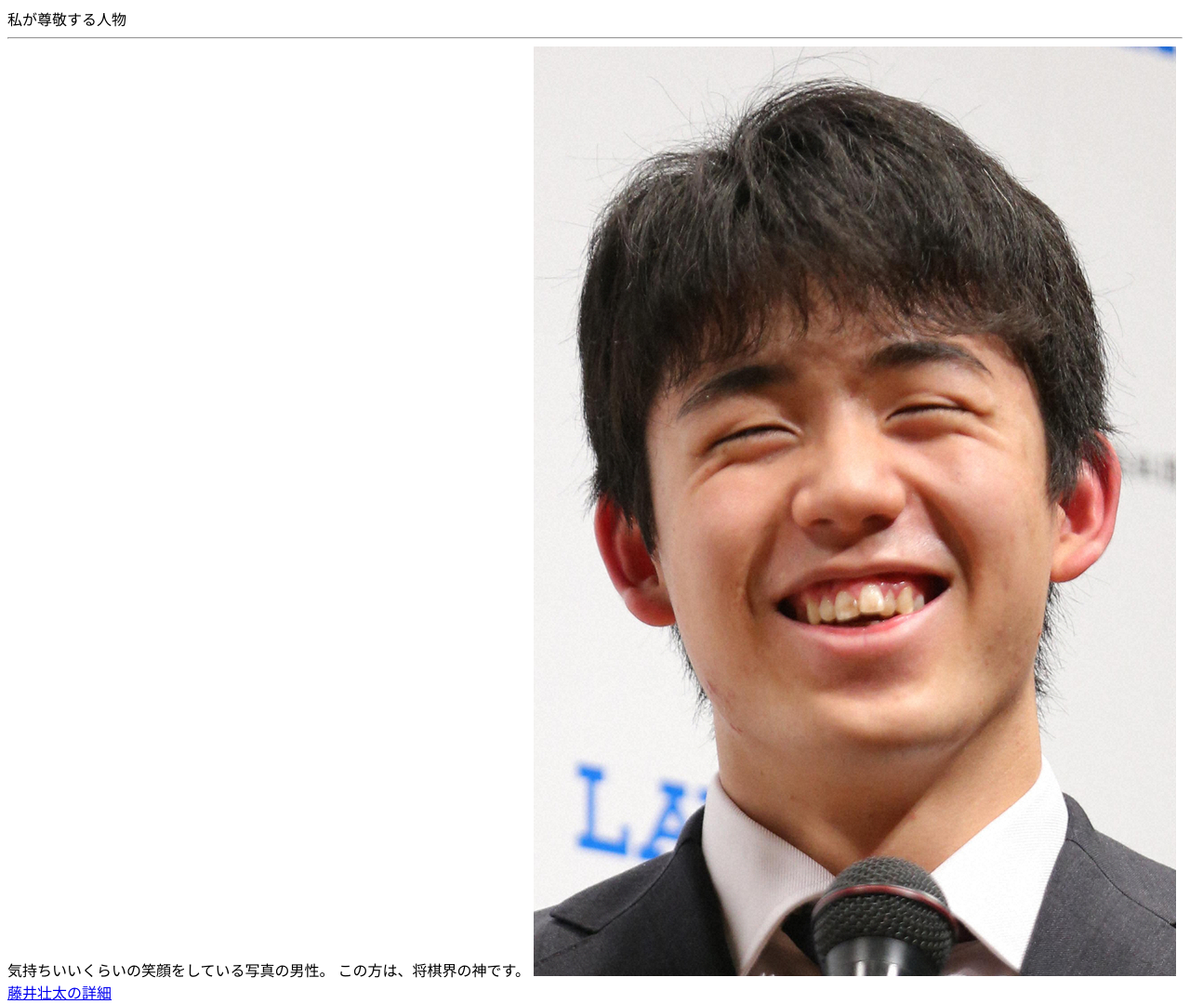
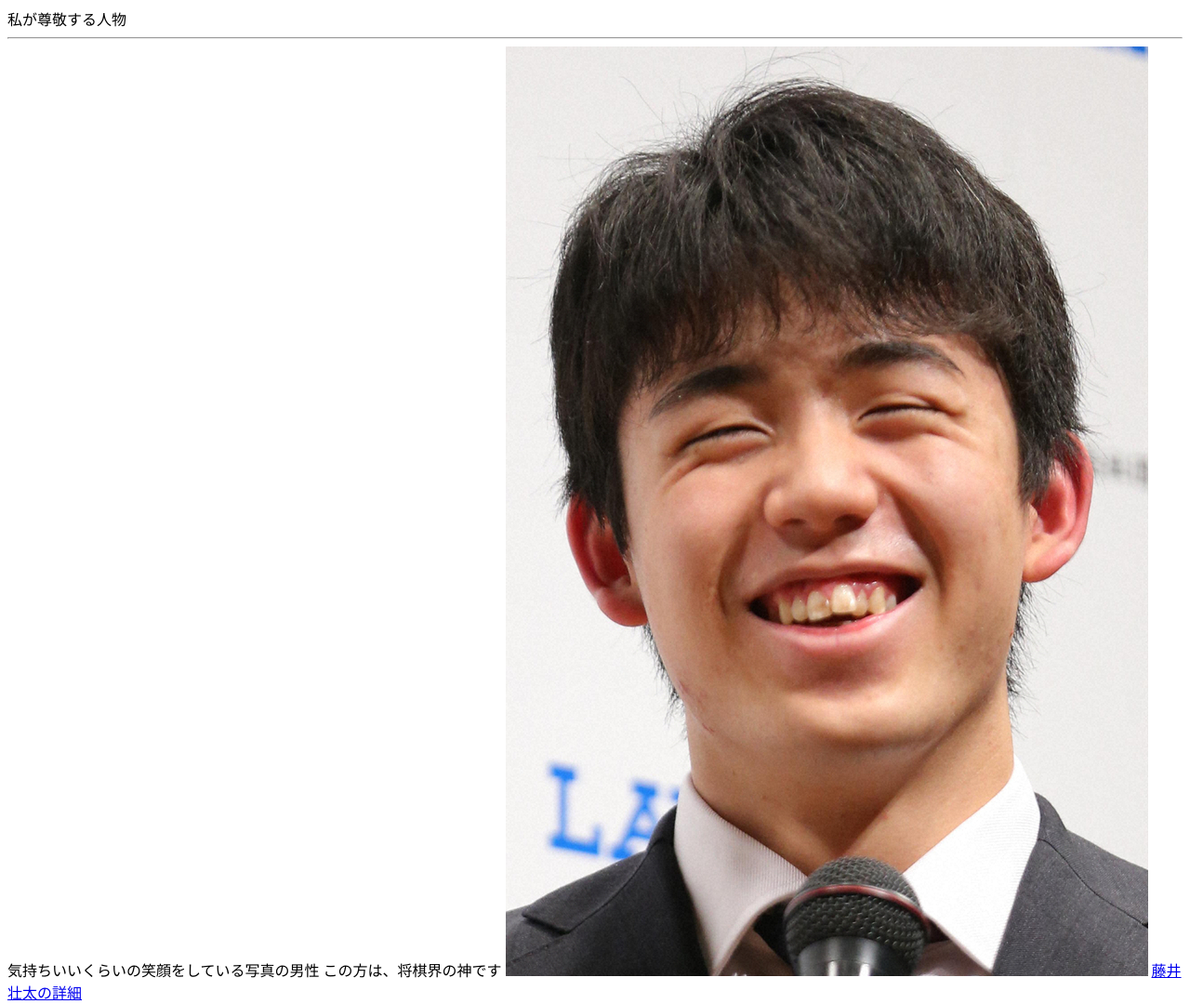
Before and after one commit to Potclin/Hakoware, a plain HTML site: page index.html in a window 1280 px wide. Shown: the whole page at 93% size. Drawn offline with Linux system fonts and the light colour scheme.

Commit message:
句点削除

```diff
--- a/index.html
+++ b/index.html
@@ -5,8 +5,8 @@
  <body>
 私が尊敬する人物
 <hr>
-気持ちいいくらいの笑顔をしている写真の男性。
-この方は、将棋界の神です。
+気持ちいいくらいの笑顔をしている写真の男性
+この方は、将棋界の神です
 <img src="20190401s000413F2223000p_view.jpg">
 <a href="https://www.nippon.com/ja/japan-topics/g02292">藤井壮太の詳細</a>
  </body>
```
